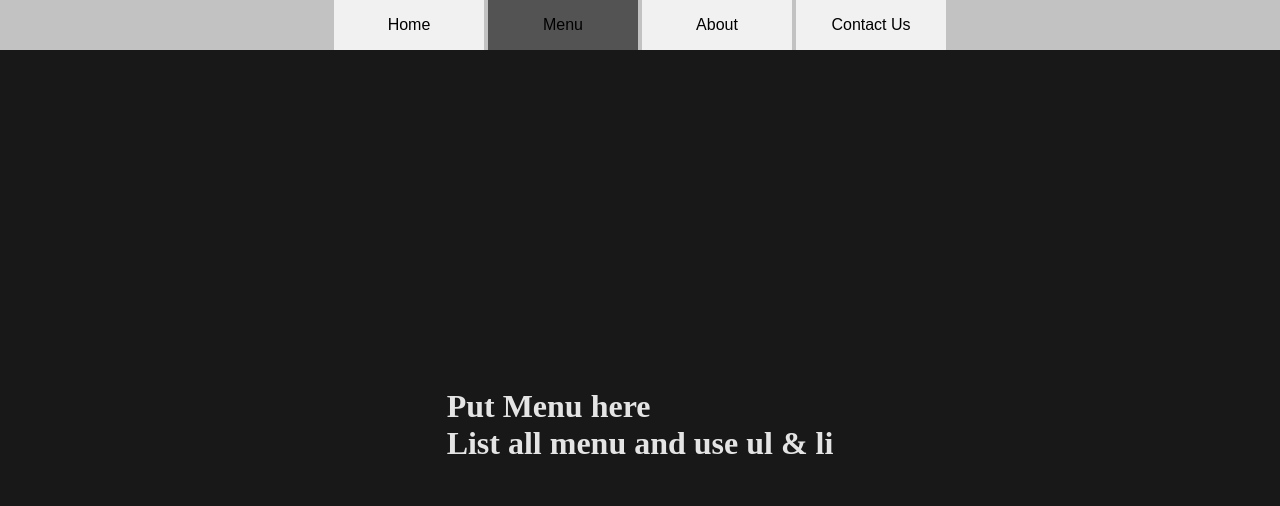
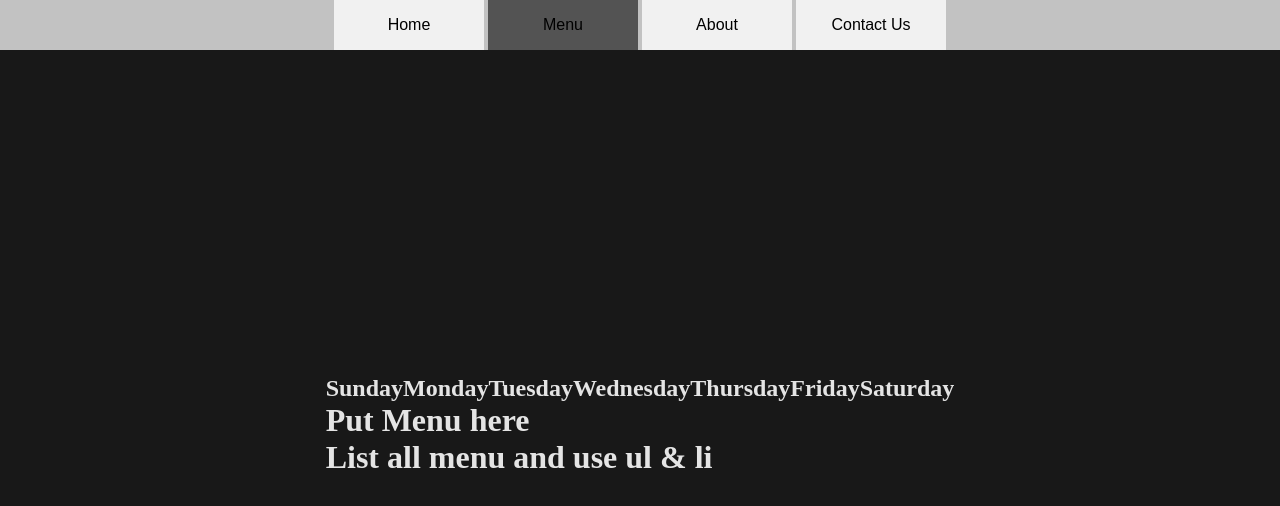
Before and after one commit to Jaydee-88/Project-Restaurant-Page, a website built with webpack: page src/template.html in a window 1280 px wide. Both pictures are taken after a click on the button "Menu". Built offline with nearby package versions, Linux system fonts and the light colour scheme.

Commit message:
Need to Fix Timing UI

```diff
--- a/src/menupage.js
+++ b/src/menupage.js
@@ -6,9 +6,31 @@ export function loadMenuPage() {
 
   contentDiv.innerHTML = "";
 
+  const timingDiv = document.createElement("div");
+  timingDiv.style.display = "flex";
+
+  const scheduleArray = [
+    "Sunday",
+    "Monday",
+    "Tuesday",
+    "Wednesday",
+    "Thursday",
+    "Friday",
+    "Saturday",
+  ];
+
+  // display text in scheduleArray and append in timingDiv
+  for (let i = 0; i < scheduleArray.length; i++) {
+    // create text element and append each days
+    const header2 = document.createElement("h2");
+    header2.textContent = scheduleArray[i];
+    timingDiv.appendChild(header2);
+  }
+
   headerPara1.textContent = "Put Menu here";
   headerPara2.textContent = "List all menu and use ul & li";
 
+  menuTextDiv.appendChild(timingDiv);
   menuTextDiv.appendChild(headerPara1);
   menuTextDiv.appendChild(headerPara2);
   contentDiv.appendChild(menuTextDiv);
--- a/src/styles.css
+++ b/src/styles.css
@@ -71,3 +71,6 @@ nav button:active {
   align-self: center;
   font-size: 1.5rem;
 }
+
+
+/* Menu Section */
```
